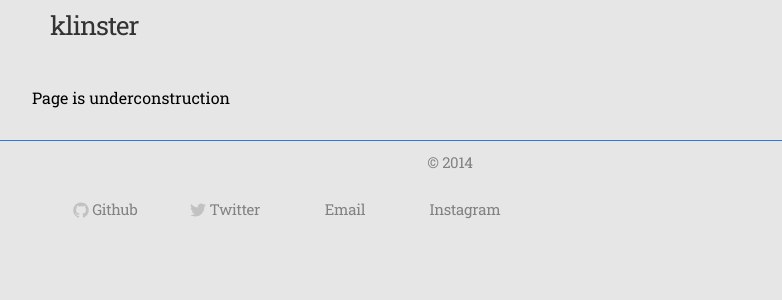
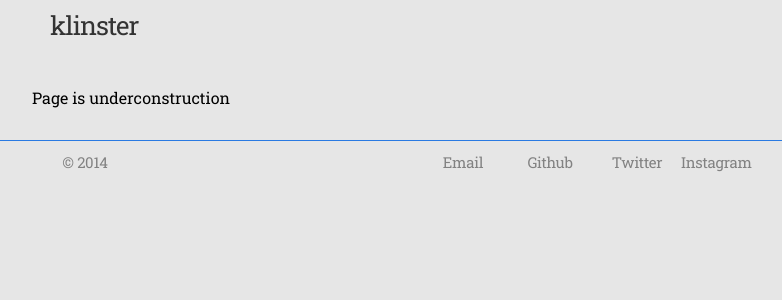
Before and after one commit to klinster/klinster.github.io, a Jekyll site: the page built from index.html, in a window 1280 px wide. Shown: the top 300 px of the page, without its empty margins (190-972 px from the left). Built offline with Jekyll 4.4.1, drawn with Linux system fonts in a browser that asks for light colours; the list of posts is cut into pages by our own code.

Commit message:
Update the layout

```diff
--- a/_includes/footer.html
+++ b/_includes/footer.html
@@ -2,28 +2,10 @@
 <center>
 <footer class="site-footer">
   <div class="wrap">
-    <p>© 2014</p>
-    <br>
     <div class="footer-col-1 column">
       <ul>
         <li>
-          <a href="https://github.com/{{ site.username }}">
-            <span class="icon github">
-              <svg version="1.1" class="github-icon-svg" xmlns="http://www.w3.org/2000/svg" xmlns:xlink="http://www.w3.org/1999/xlink" x="0px" y="0px"
-                 viewBox="0 0 16 16" enable-background="new 0 0 16 16" xml:space="preserve">
-                <path fill-rule="evenodd" clip-rule="evenodd" fill="#C2C2C2" d="M7.999,0.431c-4.285,0-7.76,3.474-7.76,7.761
-                c0,3.428,2.223,6.337,5.307,7.363c0.388,0.071,0.53-0.168,0.53-0.374c0-0.184-0.007-0.672-0.01-1.32
-                c-2.159,0.469-2.614-1.04-2.614-1.04c-0.353-0.896-0.862-1.135-0.862-1.135c-0.705-0.481,0.053-0.472,0.053-0.472
-                c0.779,0.055,1.189,0.8,1.189,0.8c0.692,1.186,1.816,0.843,2.258,0.645c0.071-0.502,0.271-0.843,0.493-1.037
-                C4.86,11.425,3.049,10.76,3.049,7.786c0-0.847,0.302-1.54,0.799-2.082C3.768,5.507,3.501,4.718,3.924,3.65
-                c0,0,0.652-0.209,2.134,0.796C6.677,4.273,7.34,4.187,8,4.184c0.659,0.003,1.323,0.089,1.943,0.261
-                c1.482-1.004,2.132-0.796,2.132-0.796c0.423,1.068,0.157,1.857,0.077,2.054c0.497,0.542,0.798,1.235,0.798,2.082
-                c0,2.981-1.814,3.637-3.543,3.829c0.279,0.24,0.527,0.713,0.527,1.437c0,1.037-0.01,1.874-0.01,2.129
-                c0,0.208,0.14,0.449,0.534,0.373c3.081-1.028,5.302-3.935,5.302-7.362C15.76,3.906,12.285,0.431,7.999,0.431z"/>
-              </svg>
-            </span>
-            <span class="username">Github</span>
-          </a>
+            <span class="username">© 2014</span>
         </li>
       </ul>
     </div>
@@ -31,20 +13,8 @@
     <div class="footer-col-2 column">
       <ul>
         <li>
-          <a href="https://twitter.com/{{ site.username }}">
-            <span class="icon twitter">
-              <svg version="1.1" class="twitter-icon-svg" xmlns="http://www.w3.org/2000/svg" xmlns:xlink="http://www.w3.org/1999/xlink" x="0px" y="0px"
-                 viewBox="0 0 16 16" enable-background="new 0 0 16 16" xml:space="preserve">
-                <path fill="#C2C2C2" d="M15.969,3.058c-0.586,0.26-1.217,0.436-1.878,0.515c0.675-0.405,1.194-1.045,1.438-1.809
-                c-0.632,0.375-1.332,0.647-2.076,0.793c-0.596-0.636-1.446-1.033-2.387-1.033c-1.806,0-3.27,1.464-3.27,3.27
-                c0,0.256,0.029,0.506,0.085,0.745C5.163,5.404,2.753,4.102,1.14,2.124C0.859,2.607,0.698,3.168,0.698,3.767
-                c0,1.134,0.577,2.135,1.455,2.722C1.616,6.472,1.112,6.325,0.671,6.08c0,0.014,0,0.027,0,0.041c0,1.584,1.127,2.906,2.623,3.206
-                C3.02,9.402,2.731,9.442,2.433,9.442c-0.211,0-0.416-0.021-0.615-0.059c0.416,1.299,1.624,2.245,3.055,2.271
-                c-1.119,0.877-2.529,1.4-4.061,1.4c-0.264,0-0.524-0.015-0.78-0.046c1.447,0.928,3.166,1.469,5.013,1.469
-                c6.015,0,9.304-4.983,9.304-9.304c0-0.142-0.003-0.283-0.009-0.423C14.976,4.29,15.531,3.714,15.969,3.058z"/>
-              </svg>
-            </span>
-            <span class="username">Twitter</span>
+          <a href="mailto:{{ site.email }}">
+            <span class="username">Email</span>
           </a>
         </li>
       </ul>
@@ -52,15 +22,33 @@
 
     <div class="footer-col-3 column">
       <ul>
-        <li><a href="mailto:{{ site.email }}">Email</a></li>
+        <li>
+          <a href="https://github.com/{{ site.username }}">
+            <span class="username">Github</span>
+          </a>
+        </li>
       </ul>
     </div>
 
     <div class="footer-col-4 column">
       <ul>
-        <li><a href="https://instagram.com/{{ site.username }}rr" >Instagram</li></a>
+        <li>
+            <a href="https://twitter.com/{{ site.username }}">
+              <span class="username">Twitter</span>
+            </a>
+        </li>
       </ul>
-  </div>
+    </div>
+
+    <div class="footer-col-5 column">
+      <ul>
+        <li>
+            <a href="https://instagram.com/{{ site.username }}rr" >
+              <span class="username">Instagram</span>
+            </a>
+        </li>
+      </ul>
+    </div>
 
 </footer>
 </center>
--- a/css/main.css
+++ b/css/main.css
@@ -90,35 +90,44 @@ a:visited { color: #205caa; }
 
 .footer-col-1 {
   width: 125px; /*fallback*/
-  width: -webkit-calc(15% - 10px);
-  width: -moz-calc(15% - 10px);
-  width: -o-calc(15% - 10px);
-  width: calc(15% - 10px);
-  margin-right: 10px
+  width: -webkit-calc(10% - 10px);
+  width: -moz-calc(10% - 10px);
+  width: -o-calc(10% - 10px);
+  width: calc(10% - 10px);
+  margin-right: 300px
 }
 .footer-col-2 {
   width: 150px; /*fallback*/
-  width: -webkit-calc(15% - 10px);
-  width: -moz-calc(15% - 10px);
-  width: -o-calc(15% - 10px);
-  width: calc(15% - 10px);
-  margin-right: 10px
+  width: -webkit-calc(12% - 10px);
+  width: -moz-calc(12% - 10px);
+  width: -o-calc(12% - 10px);
+  width: calc(12% - 10px);
+  margin-right: 1px
 }
 .footer-col-3 {
   width: 275px; /*fallback*/
-  width: -webkit-calc(15% - 10px);
-  width: -moz-calc(15% - 10px);
-  width: -o-calc(15% - 10px);
-  width: calc(15% - 10px);
-  margin-right: 10px;
+  width: -webkit-calc(12% - 10px);
+  width: -moz-calc(12% - 10px);
+  width: -o-calc(12% - 10px);
+  width: calc(12% - 10px);
+  margin-right: 1px;
 }
 
 .footer-col-4 {
   width: 300px; /*fallback*/
-  width: -webkit-calc(15% - 10px);
-  width: -moz-calc(15% - 10px);
-  width: -o-calc(15% - 10px);
-  width: calc(15% - 10px);
+  width: -webkit-calc(12% - 10px);
+  width: -moz-calc(12% - 10px);
+  width: -o-calc(12% - 10px);
+  width: calc(12% - 10px);
+  margin-right: 1px;
+}
+
+.footer-col-5 {
+  width: 315px; /*fallback*/
+  width: -webkit-calc(10% - 10px);
+  width: -moz-calc(10% - 10px);
+  width: -o-calc(10% - 10px);
+  width: calc(10% - 10px);
 }
 
 .site-footer a{ color: #828282;}
@@ -348,7 +357,7 @@ a:visited { color: #205caa; }
   .footer-col-1 { width: 50%; }
 
   .footer-col-2 {
-    width: 45%; /*fallback*/
+    width: 10%; /*fallback*/
     width: -webkit-calc(50% - 10px);
     width: -moz-calc(50% - 10px);
     width: -o-calc(50% - 10px);
@@ -359,7 +368,16 @@ a:visited { color: #205caa; }
   .footer-col-3{ width: 50%;}
 
   .footer-col-4 {
-    width: 45%; /*fallback*/
+    width: 10%; /*fallback*/
+    width: -webkit-calc(50% - 10px);
+    width: -moz-calc(50% - 10px);
+    width: -o-calc(50% - 10px);
+    width: calc(50% - 10px);
+    margin-right: 0;
+  }
+
+    .footer-col-5 {
+    width: 10%; /*fallback*/
     width: -webkit-calc(50% - 10px);
     width: -moz-calc(50% - 10px);
     width: -o-calc(50% - 10px);
```
